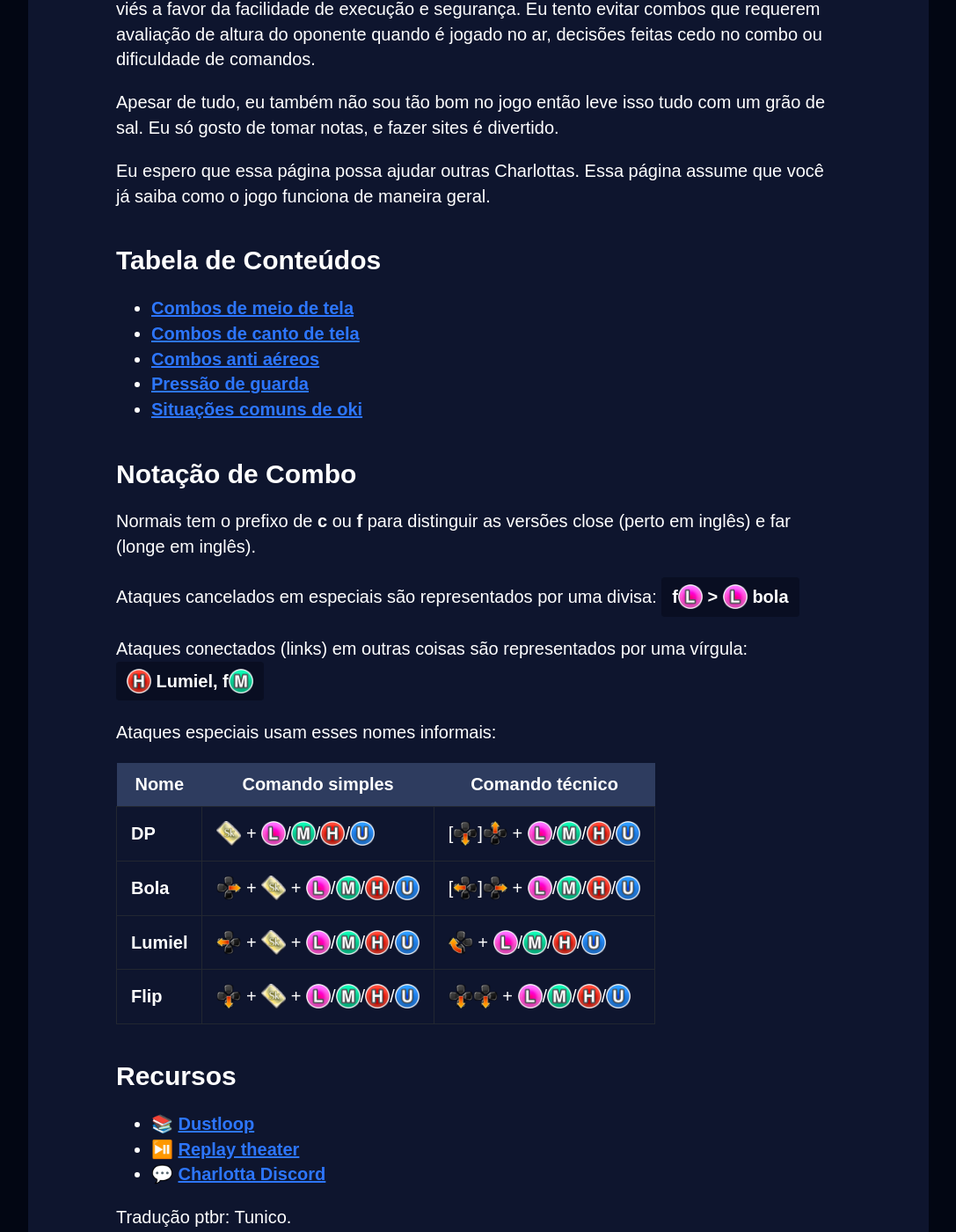
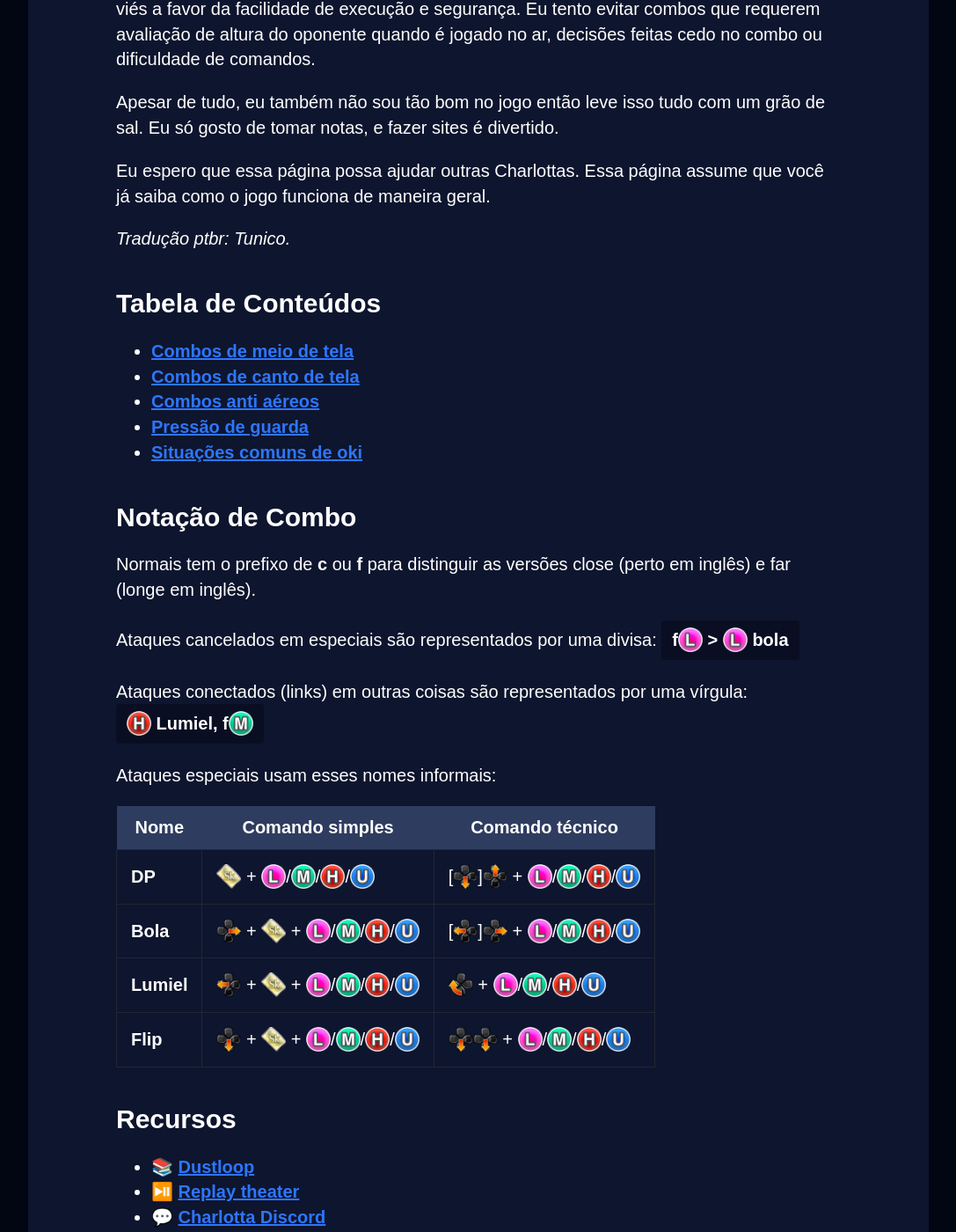
Before and after one commit to agersant/charlotta-combos, a Jekyll site: the page built from pt-br/home.md, in a window 1280 px wide and 1400 px high, scrolled down 286 px. Shown: the whole window at 88% size, without its empty margins (96-1183 px from the left). Built offline with Jekyll 4.4.1, drawn with Linux system fonts in a browser that asks for light colours; our own code applies the rules of GitHub Pages for plain Markdown files; part of the change alters nothing that is shown.

Commit message:
Moved translation credit inside intro

```diff
--- a/pt-br/home.md
+++ b/pt-br/home.md
@@ -11,6 +11,8 @@ A informação aqui não é para ser extensiva. Os combos e setups listados aqui
 Apesar de tudo, eu também não sou tão bom no jogo então leve isso tudo com um grão de sal. Eu só gosto de tomar notas, e fazer sites é divertido.
 
 Eu espero que essa página possa ajudar outras Charlottas. Essa página assume que você já saiba como o jogo funciona de maneira geral.
+
+*Tradução ptbr: Tunico.*
 
 ## Tabela de Conteúdos
 
@@ -42,5 +44,3 @@ Ataques especiais usam esses nomes informais:
 - 📚️ [Dustloop](https://www.dustloop.com/w/GBVSR/Charlotta)
 - ⏯️ [Replay theater](https://replaytheater.app/?game=gbvs&c1=Charlotta)
 - 💬 [Charlotta Discord](https://discord.gg/k9Dxx7d84w)
-
-Tradução ptbr: Tunico.
```
